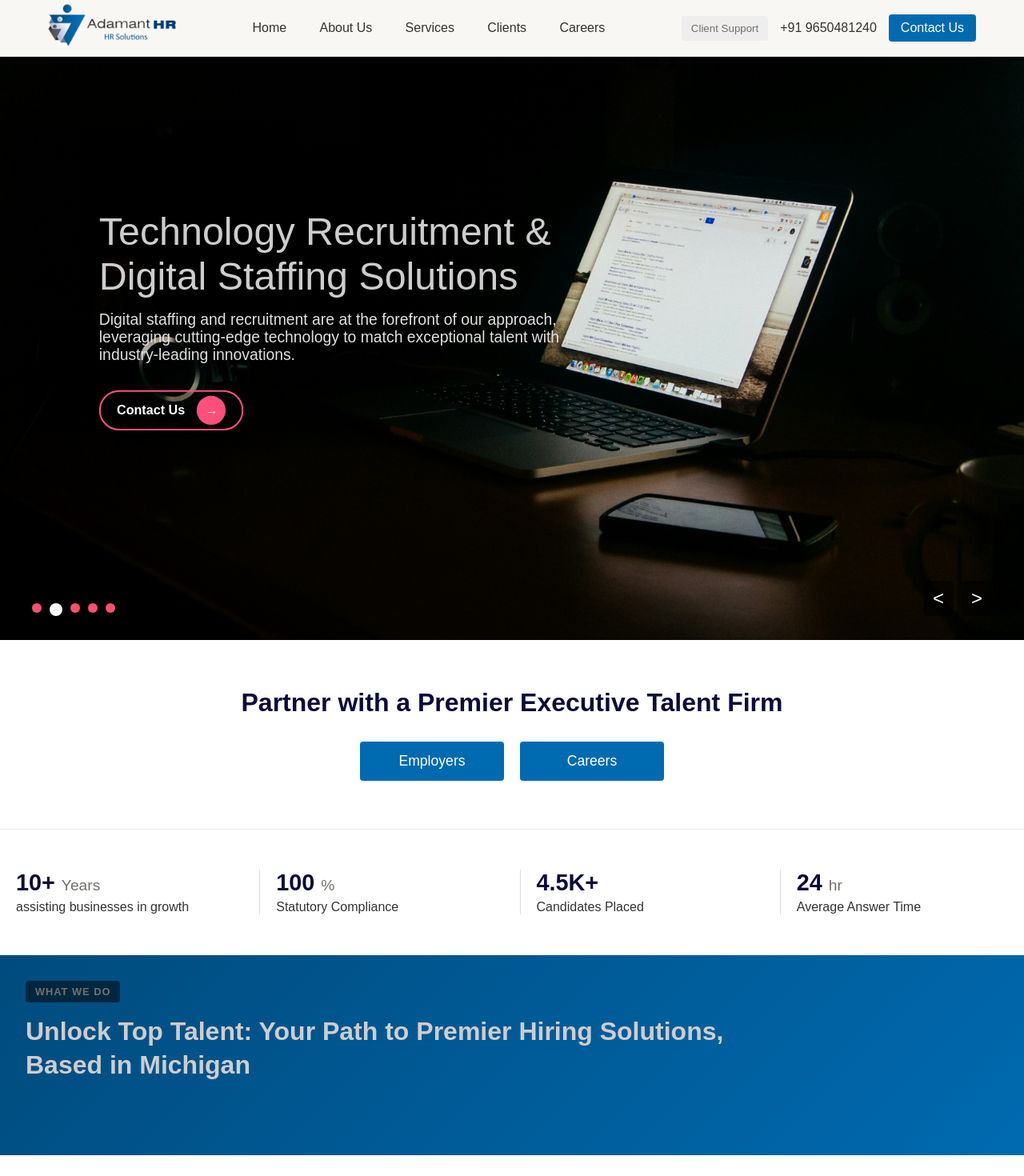
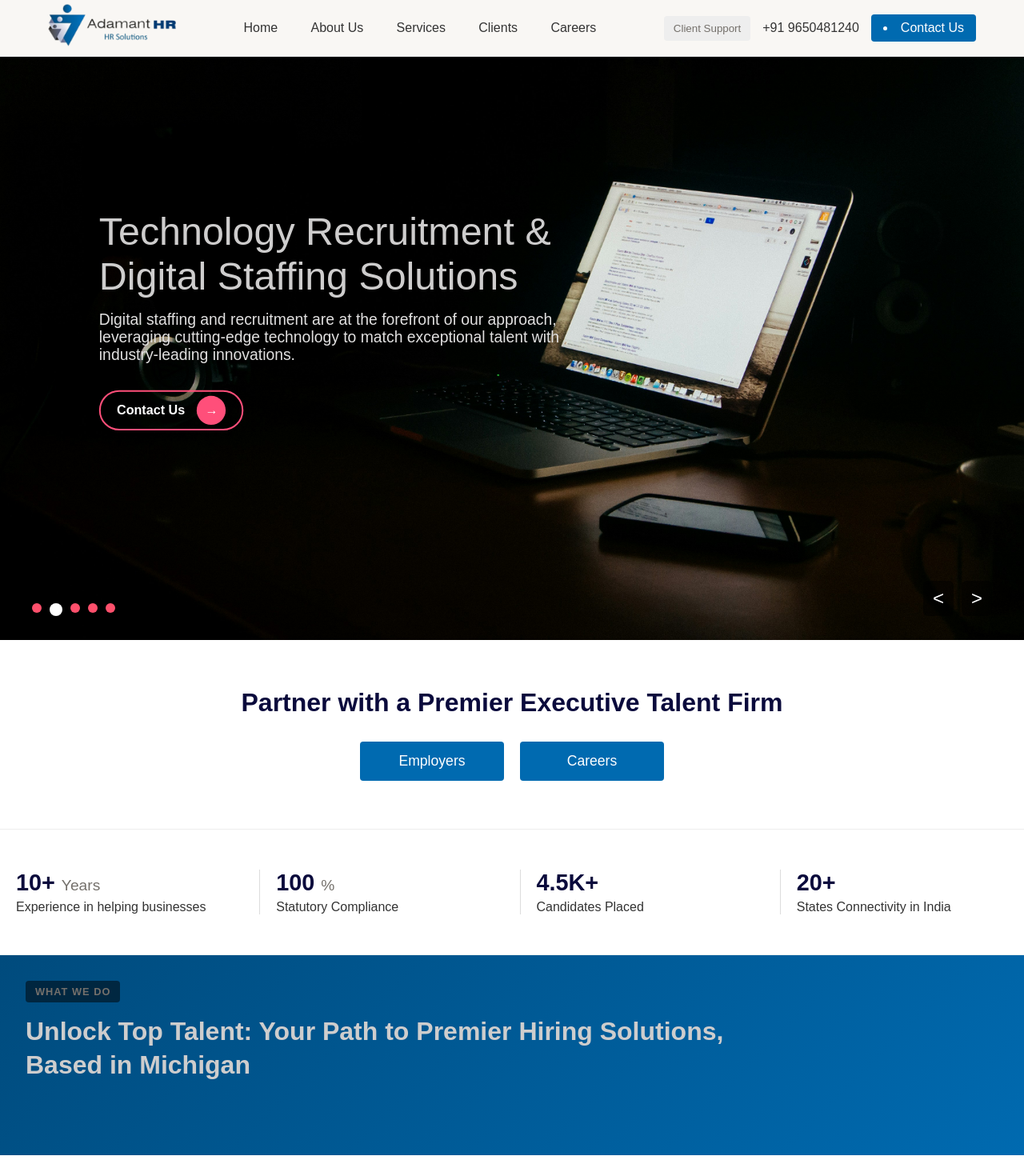
Before and after one commit to cjabhi/yochna, a React (Create React App) app in the folder frontend/: page / in a window 1280 px wide. Shown: the top 1470 px of the page at 80% size. Built offline with nearby package versions, Linux system fonts and the light colour scheme; no server answers.

Commit message:
some responsiveness issue solved

```diff
--- a/frontend/src/components/Navbar/Navbar.css
+++ b/frontend/src/components/Navbar/Navbar.css
@@ -224,6 +224,13 @@
   display: flex;
 }
 
+.mobilecontact {
+  text-decoration: none;
+  color: #333;
+  padding: 10px 0;
+  font-size: 1rem;
+}
+
 /* Responsive */
 @media (max-width: 900px) {
   .nav-links, .nav-buttons {
--- a/frontend/src/components/Navbar/Navbar.jsx
+++ b/frontend/src/components/Navbar/Navbar.jsx
@@ -1,8 +1,10 @@
 import React, { useState, useEffect } from "react";
+import { useNavigate } from "react-router-dom";
 import { Link } from "react-router-dom";
 import "./Navbar.css";
 
 const Navbar = () => {
+  const navigate = useNavigate();
   const [isOpen, setIsOpen] = useState(false);
   const [prevScrollPos, setPrevScrollPos] = useState(window.pageYOffset);
   const [visible, setVisible] = useState(true);
@@ -86,10 +88,21 @@ const Navbar = () => {
         <div className="nav-buttons">
           <button className="support">Client Support</button>
           <a className="phone" href="tel:18882590537">+91 9650481240</a>
-          <Link onClick={() =>
+          <li
+            onClick={() =>{
+                navigate('/');
+                setTimeout(() => {
                   document
                   .getElementById("contact")
-                  ?.scrollIntoView({ behavior: "smooth" })} className="contact">Contact Us</Link>
+                  ?.scrollIntoView({ behavior: "smooth" })
+                }, 300);
+              }
+                }
+            className="contact"
+          >
+            Contact Us
+          </li>
+
         </div>
 
         {/* Hamburger Icon */}
@@ -124,10 +137,15 @@ const Navbar = () => {
         <Link to="/careers" onClick={toggleMenu}>Careers</Link>
         {/* <Link to="/blog" onClick={toggleMenu}>Blog</Link> */}
         <Link
-          onClick={() => {
-            toggleMenu();
-            document.getElementById("contact")?.scrollIntoView({ behavior: "smooth" });
-          }}
+          onClick={() =>{
+                navigate('/');
+                setTimeout(() => {
+                  document
+                  .getElementById("contact")
+                  ?.scrollIntoView({ behavior: "smooth" })
+                }, 300);
+              }
+                }
         >
           Contact
         </Link>
--- a/frontend/src/components/WhyChooseUs/WhyChooseUs.css
+++ b/frontend/src/components/WhyChooseUs/WhyChooseUs.css
@@ -53,7 +53,7 @@
 }
 
 .point-icon {
-  font-size: 30px;
+  font-size: 18px;
   color: #2563eb;
   flex-shrink: 0;
   margin-top: 3px;
@@ -72,6 +72,7 @@
 }
 
 /* Responsive Design */
+/* Responsive Design */
 @media (max-width: 800px) {
   .whychooseus-container {
     flex-direction: column;
@@ -83,16 +84,17 @@
   }
 
   .whychooseus-points {
-    align-items: center;
+    align-items: flex-start;   /* keep items left-aligned */
   }
 
   .point {
-    flex-direction: column;
-    align-items: center;
-    text-align: center;
+    flex-direction: row !important;   /* force icon + text in same line */
+    align-items: center !important;
+    gap: 10px;
+    text-align: left !important;
   }
 
   .point-icon {
-    margin-bottom: 10px;
+    margin-bottom: 0;
   }
 }
--- a/frontend/src/pages/Home/Home.jsx
+++ b/frontend/src/pages/Home/Home.jsx
@@ -33,7 +33,7 @@ const Home = ({url}) => {
             <div className="chamber-stats">
                 <div className="stat">
                 <h3>10+ <span>Years</span></h3>
-                <p>assisting businesses in growth</p>
+                <p>Experience in helping businesses</p>
                 </div>
                 <div className="stat">
                 <h3>100 <span>%</span></h3>
@@ -44,8 +44,8 @@ const Home = ({url}) => {
                 <p>Candidates Placed</p>
                 </div>
                 <div className="stat">
-                <h3>24 <span>hr</span></h3>
-                <p>Average Answer Time</p>
+                <h3>20+</h3>
+                <p>States Connectivity in India</p>
                 </div>
             </div>
          </section>
```
Lines whose indentation alone changed are shown as unchanged.
